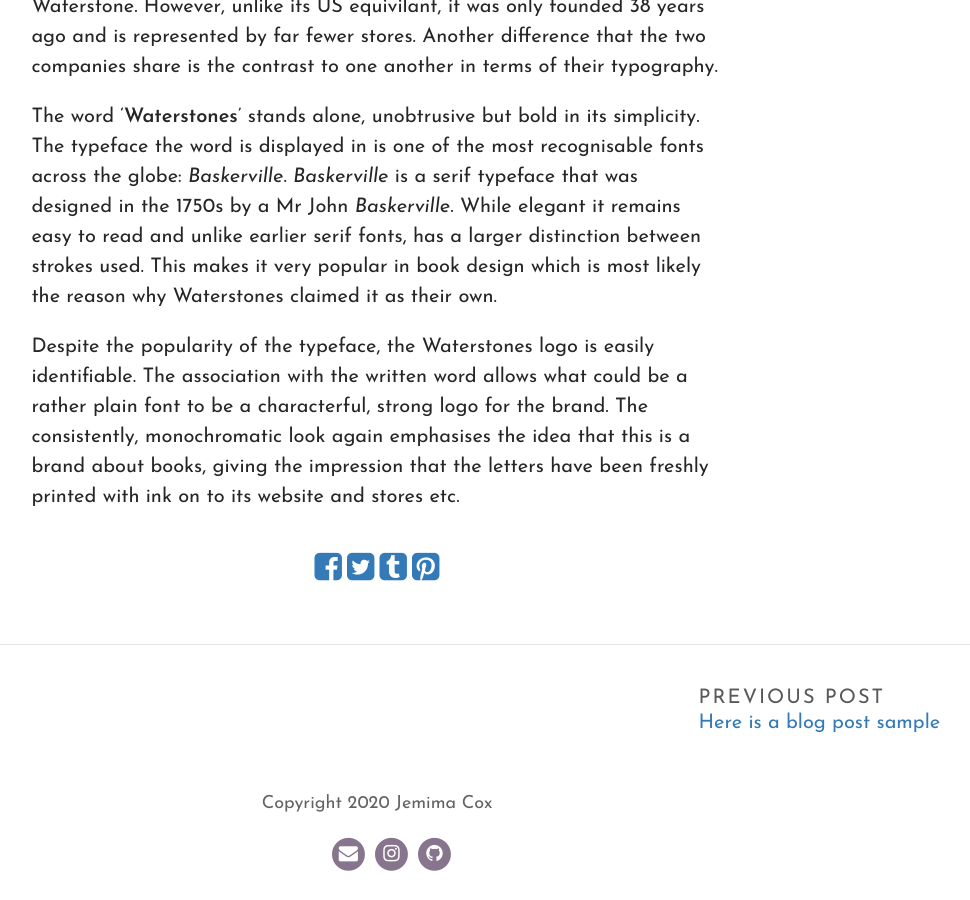
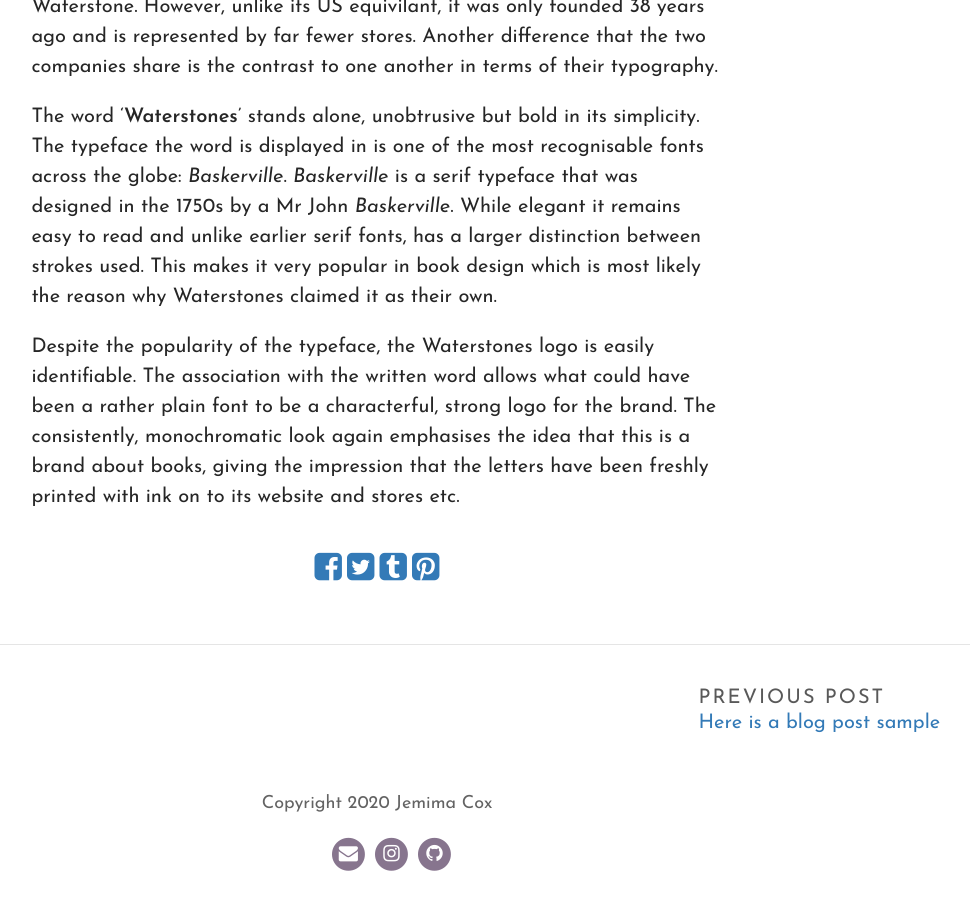
Before and after one commit to jemcox/brookesbooks, a Jekyll site: the page built from _posts/2020-09-30-battle-of-the-bookshops.md, in a window 1280 px wide and 900 px high, scrolled down 2242 px. Shown: the whole window, without its empty margins (263-1233 px from the left). Built offline with Jekyll 4.4.1, drawn with Linux system fonts in a browser that asks for light colours; some web fonts are replaced.

Commit message:
Update Post “2020-09-30-battle-of-the-bookshops”

```diff
--- a/_posts/2020-09-30-battle-of-the-bookshops.md
+++ b/_posts/2020-09-30-battle-of-the-bookshops.md
@@ -31,4 +31,4 @@
 
 The word '**Waterstones**' stands alone, unobtrusive but bold in its simplicity. The typeface the word is displayed in is one of the most recognisable fonts across the globe: *Baskerville*. *Baskerville* is a serif typeface that was designed in the 1750s by a Mr John *Baskerville*. While elegant it remains easy to read and unlike earlier serif fonts, has a larger distinction between strokes used. This makes it very popular in book design which is most likely the reason why Waterstones claimed it as their own.
 
-Despite the popularity of the typeface, the Waterstones logo is easily identifiable. The association with the written word allows what could be a rather plain font to be a characterful, strong logo for the brand. The consistently, monochromatic look again emphasises the idea that this is a brand about books, giving the impression that the letters have been freshly printed with ink on to its website and stores etc.
+Despite the popularity of the typeface, the Waterstones logo is easily identifiable. The association with the written word allows what could have been a rather plain font to be a characterful, strong logo for the brand. The consistently, monochromatic look again emphasises the idea that this is a brand about books, giving the impression that the letters have been freshly printed with ink on to its website and stores etc.
```
